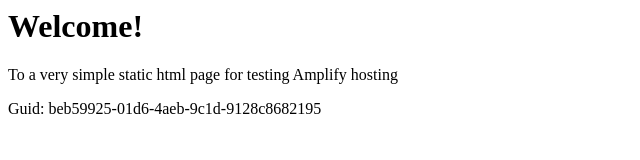
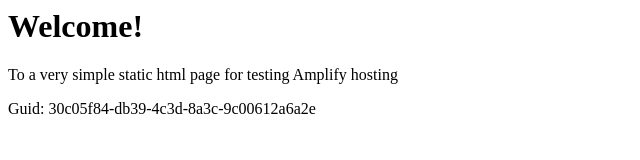
Before and after one commit to aws-aemilia-icn/Github-PR-Commit-Integration-Test-DoNotTouch-GitHubWebhookPushCanaryTest-v1-preprod-ap-northeast-2, a website: page src/index.html in a window 1280 px wide. Shown: the full height of the page, 0-640 px from the left. Drawn offline with Linux system fonts and the light colour scheme.

Commit message:
commit from integ tests

```diff
--- a/src/index.html
+++ b/src/index.html
@@ -12,6 +12,6 @@
 <body>
     <h1>Welcome!</h1>
     <p>To a very simple static html page for testing Amplify hosting</p>
-    <p>Guid: beb59925-01d6-4aeb-9c1d-9128c8682195</p></body>
+    <p>Guid: 30c05f84-db39-4c3d-8a3c-9c00612a6a2e</p></body>
 
 </html>
```
